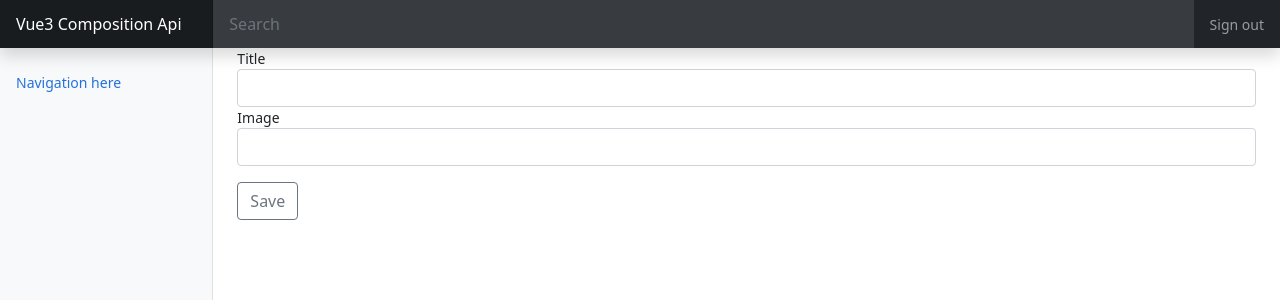
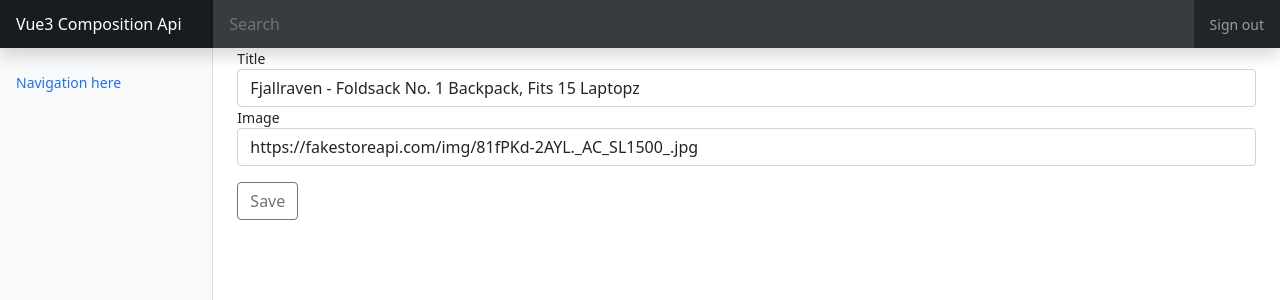
Before and after one commit to johntmunger/fullstack-admin-application, a Vue app: page /admin/products/1/edit in a window 1280 px wide. Shown: the top 300 px of the page. Built offline with nearby package versions, Linux system fonts and the light colour scheme; data requests are answered from the project's data file.

Commit message:
fix(service): get the single product working correct from store

```diff
--- a/db.json
+++ b/db.json
@@ -6,20 +6,14 @@
       "id": 1
     },
     {
-      "id": 2,
-      "title": "Mens Casual Premium Slim Fit T-Shirts ",
-      "price": 22.3,
-      "description": "Slim-fitting style, contrast raglan long sleeve, three-button henley placket, light weight & soft fabric for breathable and comfortable wearing. And Solid stitched shirts with round neck made for durability and a great fit for casual fashion wear and diehard baseball fans. The Henley style round neckline includes a three-button placket.",
-      "category": "men's clothing",
-      "image": "https://fakestoreapi.com/img/71-3HjGNDUL._AC_SY879._SX._UX._SY._UY_.jpg"
+      "title": "Mens Casual Premium Slim Fit T-Shirt",
+      "image": "https://fakestoreapi.com/img/71-3HjGNDUL._AC_SY879._SX._UX._SY._UY_.jpg",
+      "id": 2
     },
     {
-      "id": 3,
-      "title": "Mens Cotton Jacket",
-      "price": 55.99,
-      "description": "great outerwear jackets for Spring/Autumn/Winter, suitable for many occasions, such as working, hiking, camping, mountain/rock climbing, cycling, traveling or other outdoors. Good gift choice for you or your family member. A warm hearted love to Father, husband or son in this thanksgiving or Christmas Day.",
-      "category": "men's clothing",
-      "image": "https://fakestoreapi.com/img/71li-ujtlUL._AC_UX679_.jpg"
+      "title": "Mens Cotton Jackets",
+      "image": "https://fakestoreapi.com/img/71li-ujtlUL._AC_UX679_.jpg",
+      "id": 3
     },
     {
       "id": 4,
@@ -30,9 +24,14 @@
       "image": "https://fakestoreapi.com/img/71YXzeOuslL._AC_UY879_.jpg"
     },
     {
-      "title": "John Hardy Women's Legends Naga Gold & Silver ",
+      "title": "John Hardy Women's Legends Naga Gold & Silvers",
       "image": "https://fakestoreapi.com/img/71pWzhdJNwL._AC_UL640_QL65_ML3_.jpg",
       "id": 5
+    },
+    {
+      "title": "sadf asdf adsf asds",
+      "image": "https://fakestoreapi.com/img/71YXzeOuslL._AC_UY879_.jpg",
+      "id": 6
     }
   ]
 }
--- a/src/pages/admin/ProductsEdit.vue
+++ b/src/pages/admin/ProductsEdit.vue
@@ -22,14 +22,17 @@ import { fakeStoreService } from "../../services/FakeService";
 export default {
     name: "ProductsEdit",
     setup() {
-        const title = ref('');
-        const image = ref('');
+        const title = ref();
+        const image = ref();
         const router = useRouter();
         const route = useRoute();
 
         onMounted(async () => {
-            const int: number = Number(route.params.id);
-            await fakeStoreService.getProduct(int);
+            const int = Number(route.params.id);
+            const resp = await fakeStoreService.getProduct(int);
+
+            title.value = resp.title,
+            image.value = resp.image
         });
 
         const submit = async () => {
```
Also changed, not shown: 1 other file (tests, documents, lock files or other folders).
